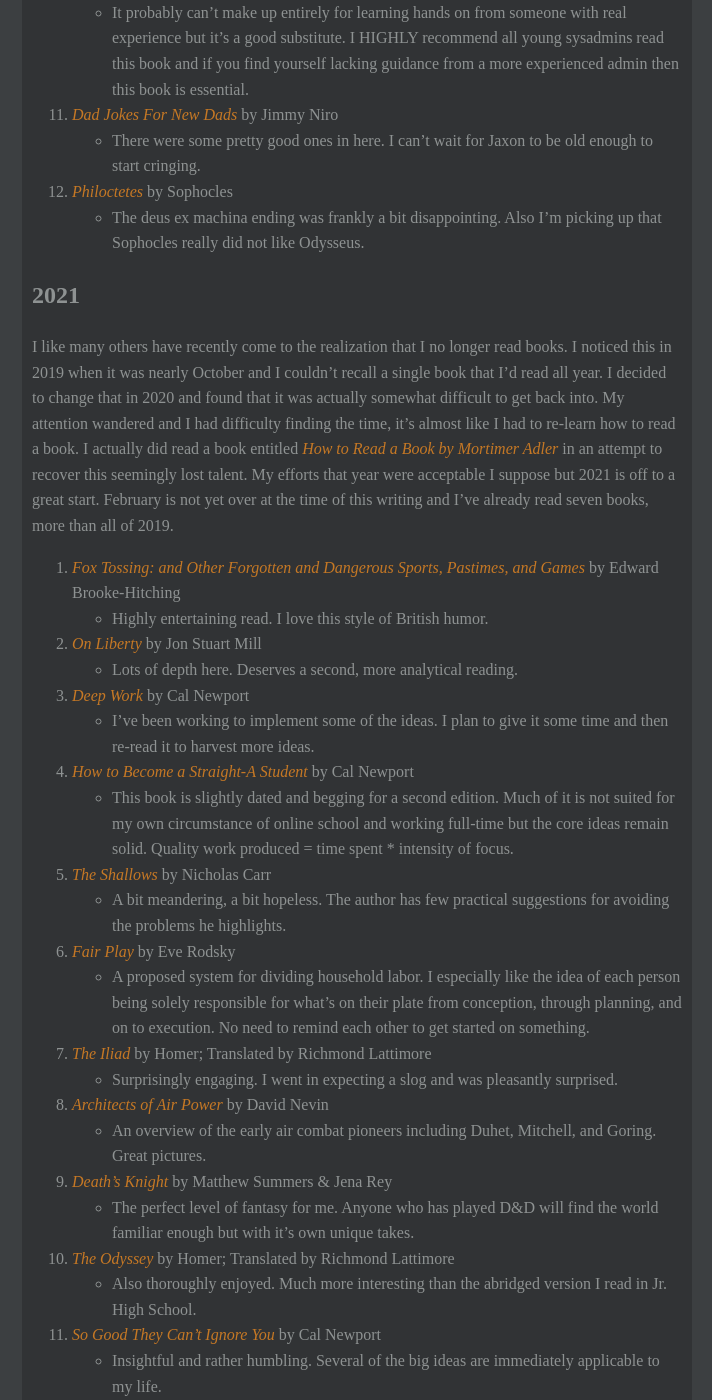
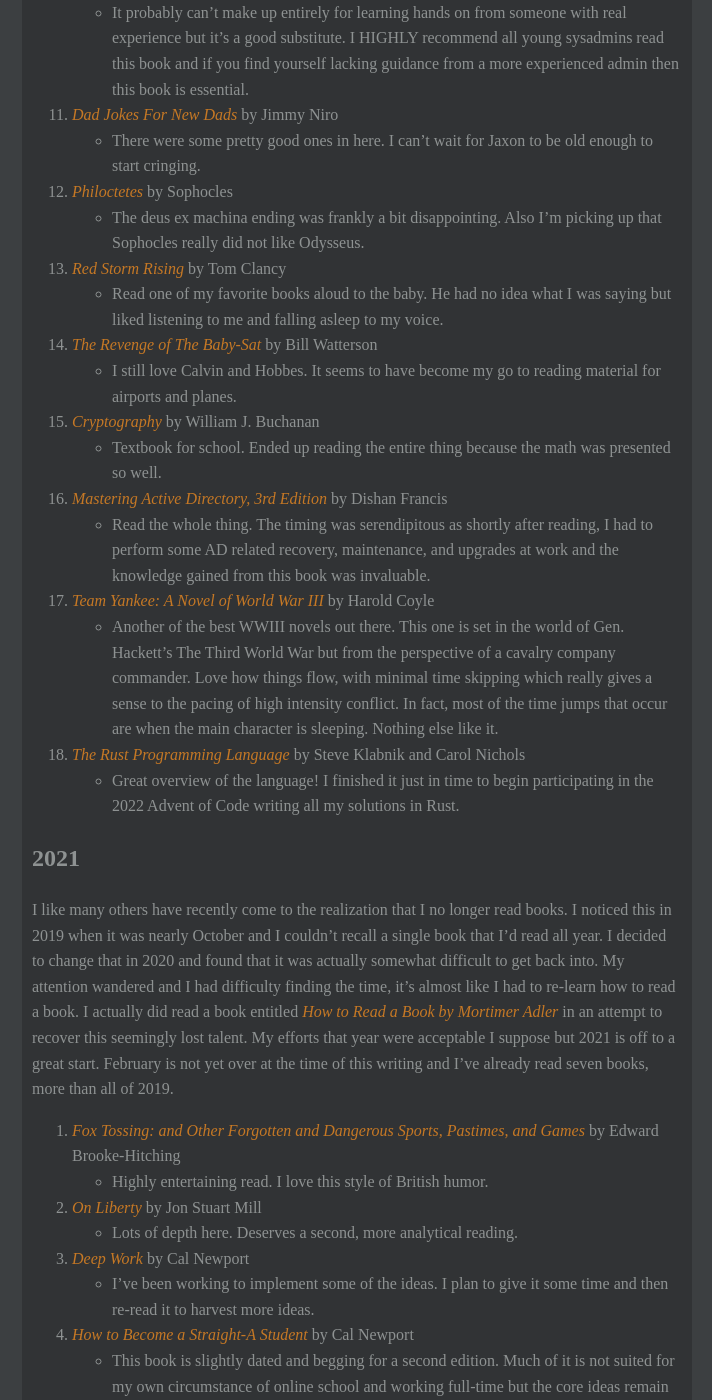
Before and after one commit to noUsernamesLef7/noUsernamesLef7.github.io, a Jekyll site: the page built from personal/books/index.md, in a window 1280 px wide and 1400 px high, scrolled down 1094 px. Shown: the whole window, without its empty margins (283-995 px from the left). Built offline with Jekyll 4.4.1, drawn with Linux system fonts in a browser that asks for light colours.

Commit message:
Add recent books

```diff
--- a/personal/books/index.md
+++ b/personal/books/index.md
@@ -33,6 +33,19 @@ A few groupings of my favorite books on specific topics or genres, as well as a
 	* There were some pretty good ones in here. I can't wait for Jaxon to be old enough to start cringing.
 12. *Philoctetes* by Sophocles
 	* The deus ex machina ending was frankly a bit disappointing. Also I'm picking up that Sophocles really did not like Odysseus.
+13. *Red Storm Rising* by Tom Clancy
+    * Read one of my favorite books aloud to the baby. He had no idea what I was saying but liked listening to me and falling asleep to my voice.
+14. *The Revenge of The Baby-Sat* by Bill Watterson
+    * I still love Calvin and Hobbes. It seems to have become my go to reading material for airports and planes.
+15. *Cryptography* by William J. Buchanan
+    * Textbook for school. Ended up reading the entire thing because the math was presented so well.
+16. *Mastering Active Directory, 3rd Edition* by Dishan Francis
+    * Read the whole thing. The timing was serendipitous as shortly after reading, I had to perform some AD related recovery, maintenance, and upgrades at work and the knowledge gained from this book was invaluable.
+17. *Team Yankee: A Novel of World War III* by Harold Coyle
+    * Another of the best WWIII novels out there. This one is set in the world of Gen. Hackett's The Third World War but from the perspective of a cavalry company commander. Love how things flow, with minimal time skipping which really gives a sense to the pacing of high intensity conflict. In fact, most of the time jumps that occur are when the main character is sleeping. Nothing else like it.
+18. *The Rust Programming Language* by Steve Klabnik and Carol Nichols
+    * Great overview of the language! I finished it just in time to begin participating in the 2022 Advent of Code writing all my solutions in Rust.
+
 
 ## 2021
 I like many others have recently come to the realization that I no longer read books. I noticed this in 2019 when it was nearly October and I couldn't recall a single book that I'd read all year. I decided to change that in 2020 and found that it was actually somewhat difficult to get back into. My attention wandered and I had difficulty finding the time, it's almost like I had to re-learn how to read a book. I actually did read a book entitled *How to Read a Book by Mortimer Adler* in an attempt to recover this seemingly lost talent. My efforts that year were acceptable I suppose but 2021 is off to a great start. February is not yet over at the time of this writing and I've already read seven books, more than all of 2019.
@@ -47,7 +60,7 @@ I like many others have recently come to the realization that I no longer read b
 	* This book is slightly dated and begging for a second edition. Much of it is not suited for my own circumstance of online school and working full-time but the core ideas remain solid. Quality work produced = time spent * intensity of focus.
 5. *The Shallows* by Nicholas Carr
 	* A bit meandering, a bit hopeless. The author has few practical suggestions for avoiding the problems he highlights.
-6. *Fair Play* by Eve Rodsky
+6. *Fair Play* by Eve Roads
 	* A proposed system for dividing household labor. I especially like the idea of each person being solely responsible for what's on their plate from conception, through planning, and on to execution. No need to remind each other to get started on something.
 7. *The Iliad* by Homer; Translated by Richmond Lattimore
 	* Surprisingly engaging. I went in expecting a slog and was pleasantly surprised.
```
